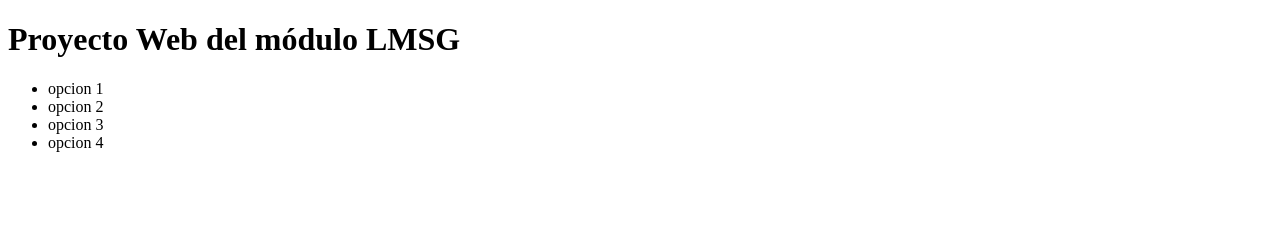
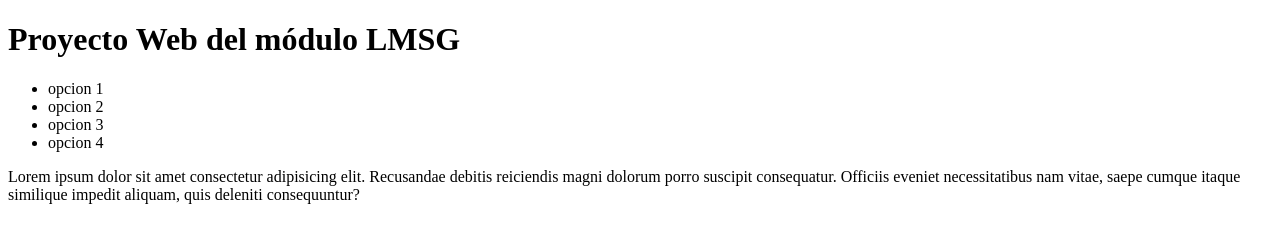
Before and after one commit to mayteoe/proyecto_web, a plain HTML site: page index.html in a window 1280 px wide. Drawn offline with Linux system fonts and the light colour scheme.

Commit message:
sincronizando

```diff
--- a/index.html
+++ b/index.html
@@ -15,5 +15,10 @@
             <li>opcion 4</li>
         </ul>
     </nav>
+    <section>
+        <article>
+            <p>Lorem ipsum dolor sit amet consectetur adipisicing elit. Recusandae debitis reiciendis magni dolorum porro suscipit consequatur. Officiis eveniet necessitatibus nam vitae, saepe cumque itaque similique impedit aliquam, quis deleniti consequuntur?</p>
+        </article>
+    </section>
 </body>
 </html>
```
